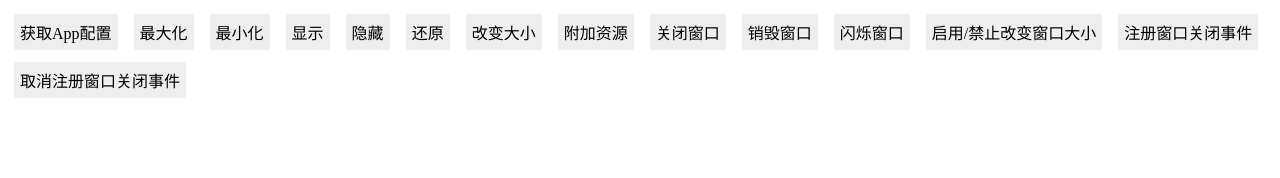
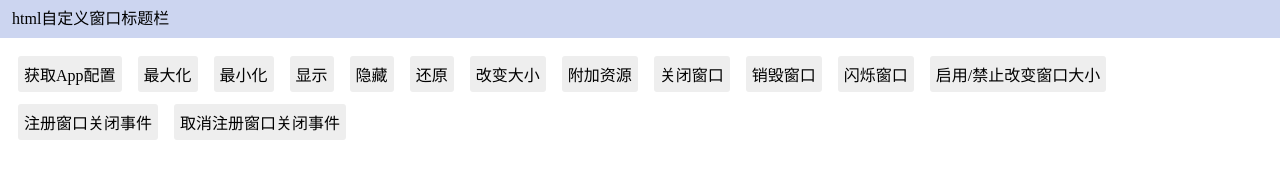
Before and after one commit to xland/HorseJs, a plain HTML site: page Script/index.html in a window 1280 px wide. Drawn offline with Linux system fonts and the light colour scheme.

Commit message:
min size

```diff
--- a/Script/index.html
+++ b/Script/index.html
@@ -3,12 +3,23 @@
         <meta charset="UTF-8">
         <title>HorseJs</title>
         <style>
+            html,body{
+                margin: 0px;padding: 0px;
+            }
             .btn{cursor: pointer; background: #eee; display: inline-block; user-select: none;
                 border-radius: 3px; margin: 6px; padding: 6px;}
             .btn:hover{background: #888; color: #fff;}
+            .titleBar{
+                background: #CCD5F0;user-select: none;line-height: 38px;height: 38px;padding-left: 12px;
+            }
+            .box{
+                padding: 12px;
+            }
         </style>
     </head>
     <body>
+        <div class="titleBar">html自定义窗口标题栏</div>
+        <div class="box">
             <div id="btnGetConfig" class="btn">获取App配置</div>
             <div id="btnMaximize" class="btn">最大化</div>
             <div id="btnMinimize" class="btn">最小化</div>
@@ -23,6 +34,8 @@
             <div id="btnSetResizable" class="btn">启用/禁止改变窗口大小</div>
             <div id="btnRegWinClose" class="btn">注册窗口关闭事件</div>
             <div id="btnUnregWinClose" class="btn">取消注册窗口关闭事件</div>
+        </div>
+
     <script>
         let $ = (selector)=>document.querySelector(selector);
         window.addEventListener("DOMContentLoaded", async () => {
```
Also changed, not shown: Script/config.json (+4 -4 lines), 1 other file. Lines whose indentation alone changed are shown as unchanged.
